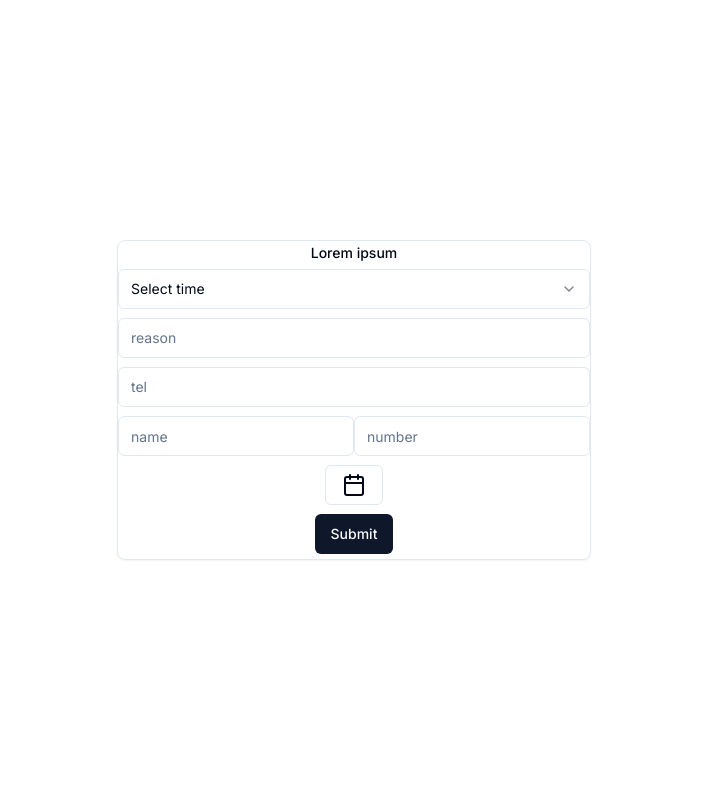
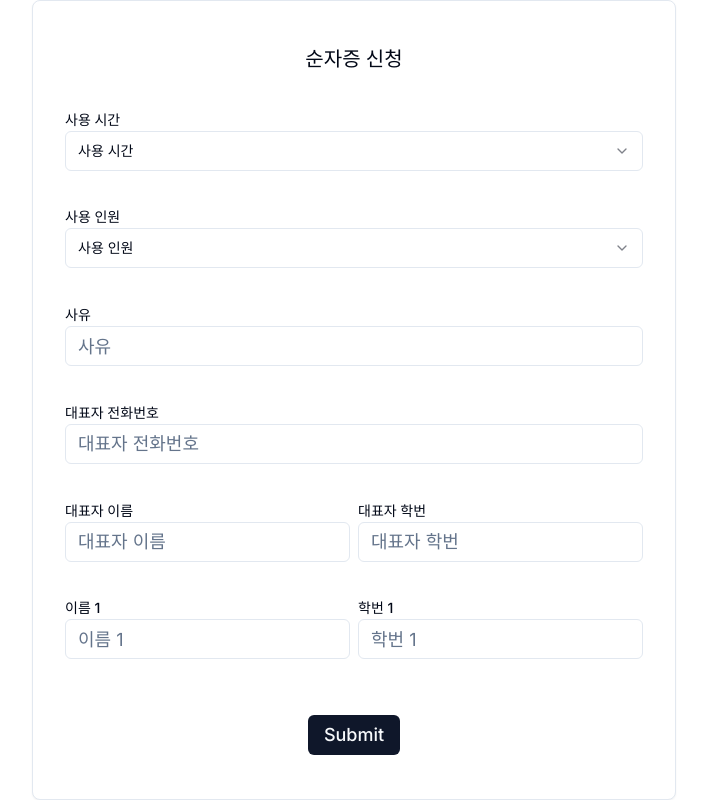
Before and after one commit to pr-citrate/sunja-approve, a Next.js app: page / in a window 1280 px wide. Shown: the whole page, without its empty margins (286-993 px from the left). Built offline with nearby package versions, Linux system fonts and the light colour scheme.

Commit message:
Feature: Add form inputs and participant selection functionality

```diff
--- a/src/app/page.jsx
+++ b/src/app/page.jsx
@@ -1,14 +1,12 @@
+"use client";
+
+import { useRef, useState } from 'react';
 import { Button } from "@/components/ui/button";
-import { Calendar } from "@/components/ui/calendar";
 import { Card } from "@/components/ui/card";
 import { Form } from "@/components/ui/form";
 import { Input } from "@/components/ui/input";
 import { Label } from "@/components/ui/label";
-import {
-  Popover,
-  PopoverTrigger,
-  PopoverContent,
-} from "@/components/ui/popover";
+
 import {
   Select,
   SelectContent,
@@ -18,51 +16,109 @@ import {
   SelectTrigger,
   SelectValue,
 } from "@/components/ui/select";
-import { CalendarIcon } from "lucide-react";
 
-export default function Home() {
+const Home = () => {
+  const numParticipantsRef = useRef(2);
+  const [update, setUpdate] = useState(false);
+
+  const handleNumParticipantsChange = (value) => {
+    const numParticipants = parseInt(value);
+    if (!isNaN(numParticipants)) {
+      if (numParticipants === 2 || numParticipants === 3 || numParticipants === 4 || numParticipants === 5) {
+        numParticipantsRef.current = numParticipants;
+        setUpdate(!update);
+      }
+    }
+  };
+
+  const renderStudentInputs = () => {
+    let inputs = [];
+    inputs.push(
+      <div className="flex flex-row mb-4" key="representative">
+        <div className="mr-2 flex-1">
+          <Label htmlFor="representativeName" className="block mb-1">대표자 이름</Label>
+          <Input id="representativeName" placeholder="대표자 이름" type="text" className="text-lg" />
+        </div>
+        <div className="flex-1">
+          <Label htmlFor="representativeId" className="block mb-1">대표자 학번</Label>
+          <Input id="representativeId" placeholder="대표자 학번" type="text" className="text-lg" />
+        </div>
+      </div>
+    );
+
+    for (let i = 1; i < numParticipantsRef.current; i++) {
+      inputs.push(
+        <div className="flex flex-row mb-4" key={i}>
+          <div className="mr-2 flex-1">
+            <Label htmlFor={`name${i}`} className="block mb-1">{`이름 ${i}`}</Label>
+            <Input id={`name${i}`} placeholder={`이름 ${i}`} type="text" className="text-lg" />
+          </div>
+          <div className="flex-1">
+            <Label htmlFor={`id${i}`} className="block mb-1">{`학번 ${i}`}</Label>
+            <Input id={`id${i}`} placeholder={`학번 ${i}`} type="text" className="text-lg" />
+          </div>
+        </div>
+      );
+    }
+    return inputs;
+  };
+
   return (
     <main className="grid justify-items-center items-center w-full h-full">
-      <Card className="min-w-80 grid justify-items-center items-center min-h-80">
+      <Card className="min-w-screen grid justify-items-center items-center min-h-screen p-8">
         <Form>
-          <Label>Lorem ipsum</Label>
-
-          <Select>
+          <Label className="text-xl mb-4">순자증 신청</Label>
+          <div className="mb-4 w-full">
+            <Label htmlFor="time" className="block mb-1">사용 시간</Label>
+            <Select id="time" className="text-lg w-full">
               <SelectTrigger>
-              <SelectValue placeholder="Select time" />
+                <SelectValue placeholder="사용 시간" />
               </SelectTrigger>
               <SelectContent>
                 <SelectGroup>
-                <SelectLabel>Time</SelectLabel>
-                <SelectItem value="1">time 1</SelectItem>
-                <SelectItem value="2">time 2</SelectItem>
-                <SelectItem value="3">time 3</SelectItem>
+                  <SelectLabel>시간</SelectLabel>
+                  <SelectItem value="1">야자 1교시</SelectItem>
+                  <SelectItem value="2">야자 2교시</SelectItem>
+                  <SelectItem value="3">야자 3교시</SelectItem>
                 </SelectGroup>
               </SelectContent>
             </Select>
-
-          <Input placeholder="reason" type="text" />
-          <Input placeholder="tel" type="tel" />
-
-          <div className="flex flex-row">
-            <Input placeholder="name" type="text" />
-            <Input placeholder="number" type="text" />
           </div>
 
-          <Popover>
-            <PopoverTrigger asChild>
-              <Button variant="outline">
-                <CalendarIcon />
-              </Button>
-            </PopoverTrigger>
-            <PopoverContent>
-              <Calendar mode="single" />
-            </PopoverContent>
-          </Popover>
+          <div className="mb-4 w-full">
+            <Label htmlFor="participants" className="block mb-1">사용 인원</Label>
+            <Select id="participants" className="text-lg w-full" onValueChange={(value) => handleNumParticipantsChange(value)}>
+              <SelectTrigger className="outline-none">
+                <SelectValue placeholder="사용 인원" />
+              </SelectTrigger>
+              <SelectContent>
+                <SelectGroup>
+                  <SelectLabel>인원</SelectLabel>
+                  <SelectItem value="2">2명</SelectItem>
+                  <SelectItem value="3">3명</SelectItem>
+                  <SelectItem value="4">4명</SelectItem>
+                  <SelectItem value="5">5명</SelectItem>
+                </SelectGroup>
+              </SelectContent>
+            </Select>
+          </div>
 
-          <Button type="submit">Submit</Button>
+          <div className="mb-4 w-full">
+            <Label htmlFor="reason" className="block mb-1">사유</Label>
+            <Input id="reason" placeholder="사유" type="text" className="text-lg w-full" />
+          </div>
+          <div className="mb-4 w-full">
+            <Label htmlFor="phone" className="block mb-1">대표자 전화번호</Label>
+            <Input id="phone" placeholder="대표자 전화번호" type="tel" className="text-lg w-full" />
+          </div>
+
+          {renderStudentInputs()}
+
+          <Button type="submit" className="text-lg mt-4">Submit</Button>
         </Form>
       </Card>
     </main>
   );
-}
+};
+
+export default Home;
```
Lines whose indentation alone changed are shown as unchanged.
